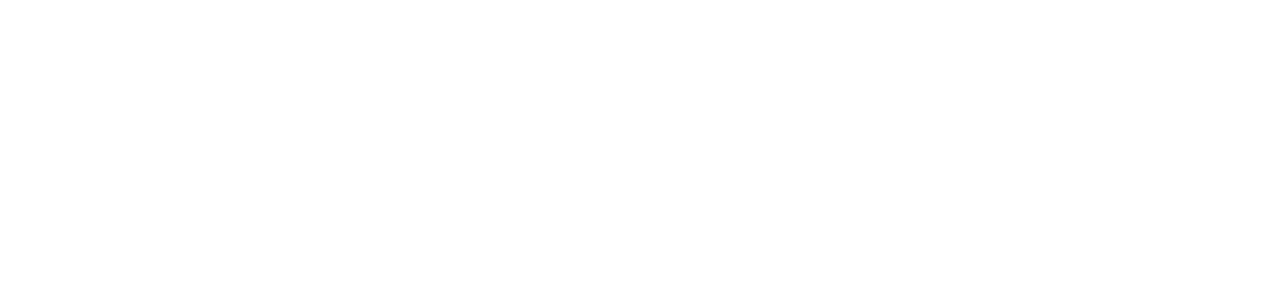
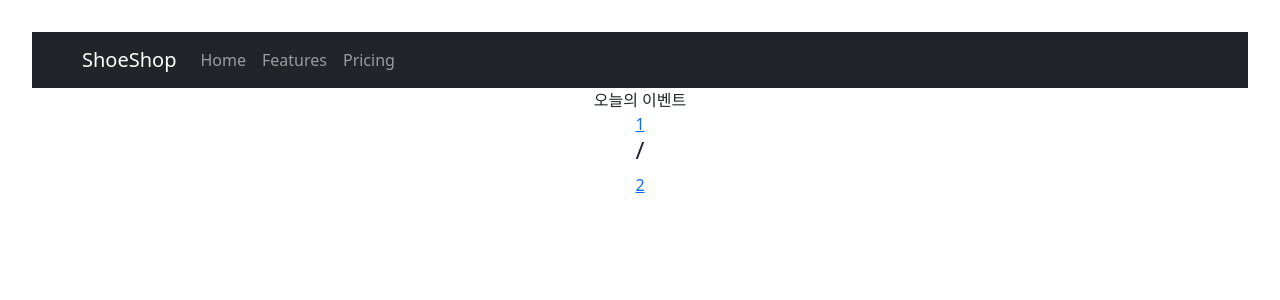
Before and after one commit to goods0103/ReactRepo2, a React (Vite) app: page /event in a window 1280 px wide. Before the commit this address had no page. Shown: the top 300 px of the page. Built offline with nearby package versions, Linux system fonts and the light colour scheme.

Commit message:
nested route commit1

```diff
--- a/src/App.jsx
+++ b/src/App.jsx
@@ -4,15 +4,13 @@
 import { Button, Navbar, Nav, Container, Row, Col } from 'react-bootstrap';
 import data from './data.js';
 import Detail from './Routes/Detail.jsx'
-import { Routes, Route, Link } from 'react-router-dom'
+import About from './Routes/Event.jsx'
+import { Routes, Route, Link, useNavigate } from 'react-router-dom'
 function App() {
+  let navigate = useNavigate()
   const [shoes] = useState(data)
   return (
     <div className='App'>
-      <Routes>
-        <Route path="/" element={
-          <>
-            <div>main
       <Navbar bg="dark" data-bs-theme="dark">
         <Container>
           <Navbar.Brand href="#home">ShoeShop</Navbar.Brand>
@@ -23,9 +21,14 @@
           </Nav>
         </Container>
       </Navbar>
+
+      <Routes>
+        <Route path="/" element={
+          <>
+            <div>
               <div className='main-bg'></div>
               <Link to="/detail">상세페이지</Link>
-              <Link to="/about">about</Link>
+              <Button variant="primary" onClick={() => { navigate("/event") }}>about</Button>
               <Row>
                 {
                   shoes.map((a, i) => {
@@ -39,8 +42,12 @@
               </Row>
             </div>
           </>} />
-        <Route path="/detail" element={<Detail/>} />
-        <Route path="/about" element={<div>about</div>} />
+        <Route path="/detail" element={<Detail />} />
+        <Route path="/event" element={<About></About>} >
+          <Route path="one" element={<div>첫번째 이벤트</div>} />
+          <Route path="two" element={<div>두번째 이벤트</div>} />
+        </Route>
+        <Route path="*" element={<div>404</div>} />
       </Routes>
     </div>
   )
--- /dev/null
+++ b/src/Routes/Event.jsx
@@ -0,0 +1,14 @@
+import { Link, Outlet } from "react-router-dom"
+
+const About = () => {
+    return (
+      <>
+        <div>오늘의 이벤트</div>
+        <Link to="/event/one">1</Link>
+        <h4>/</h4>
+        <Link to="/event/two">2</Link>
+        <Outlet></Outlet>
+      </>
+    )
+  }
+  export default About
```
Also changed, not shown: 1 other file (tests, documents, lock files or other folders). Lines whose indentation alone changed are shown as unchanged.
